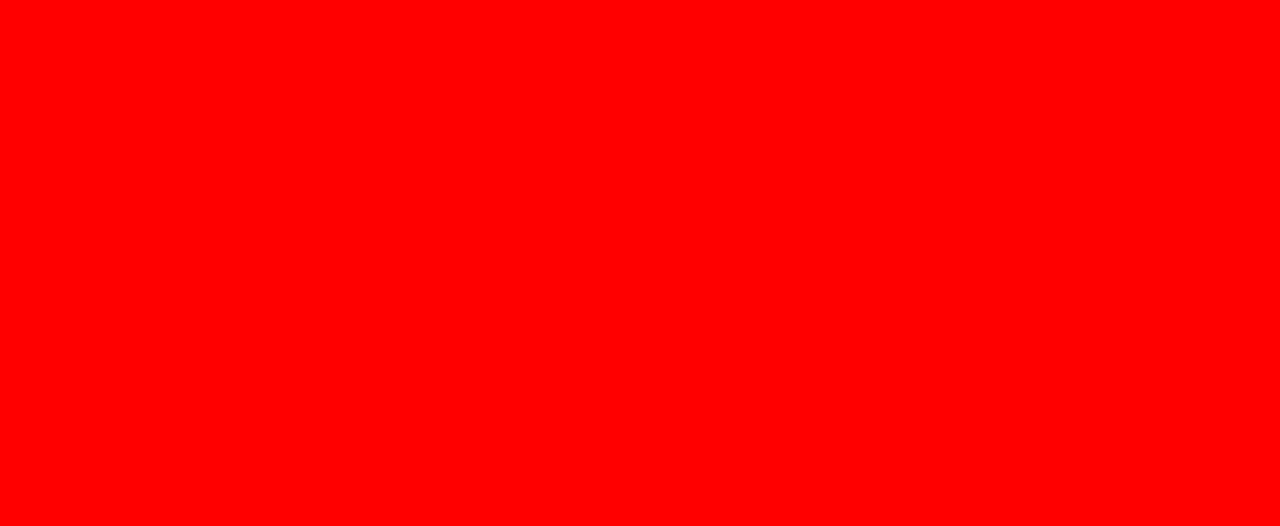
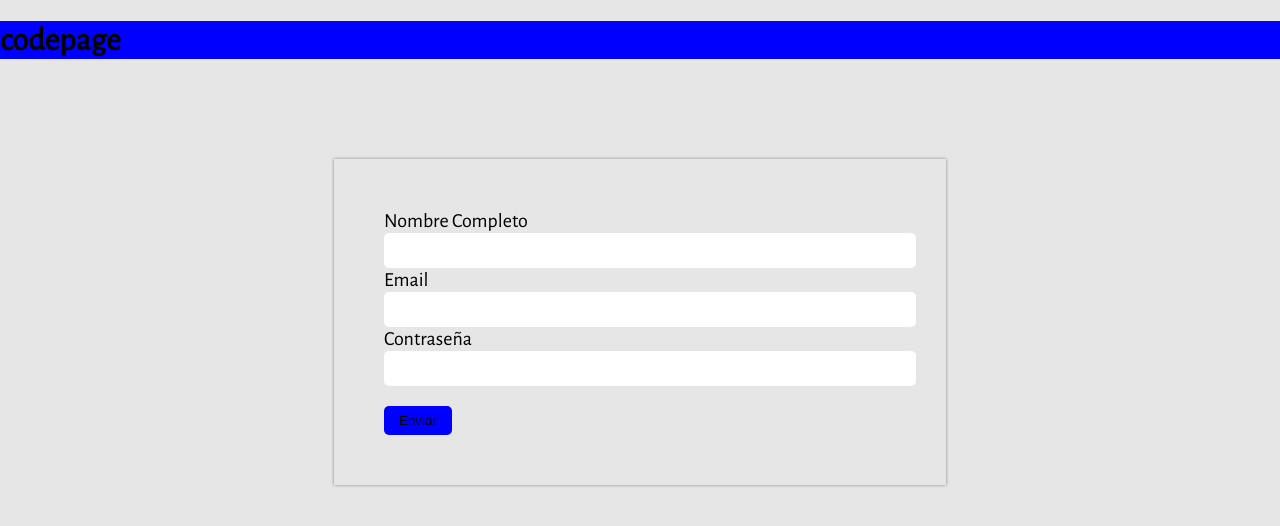
Before and after one commit to avanegasp/pageEditor, a plain HTML site: page index.html in a window 1280 px wide. Drawn offline with nearby package versions, Linux system fonts and the light colour scheme.

Commit message:
Form almost done

```diff
--- a/css/style.css
+++ b/css/style.css
@@ -1,3 +1,81 @@
 body{
-  background: red;
+  margin: 0;
+  padding: 0;
+  background: rgba(28, 12, 24, 0.1);
+  font-family: 'Alegreya Sans', sans-serif;
 }
+
+header{
+  background: blue;
+}
+
+.wrap{
+  width: 40%;
+  padding: 50px;
+  box-shadow: 0px 0px 3px grey;
+  margin-right: 164px;
+  height: 50%;
+  margin:auto;
+}
+
+.contenedor-formulario{
+  /*float: right;*/
+  margin-top: 100px
+}
+
+.contenedor-formulario .wrap .formulario .input-group input[type="text"]{
+  padding: 10px;
+  border-radius: 5px;
+  border-bottom: 2px solid black;
+  border: none;
+  outline: none;
+  width: 100%;
+}
+
+.contenedor-formulario .wrap .formulario .input-group .label{
+  font-family: 'Alegreya Sans', sans-serif;
+  font-size: 20px;
+}
+
+.contenedor-formulario .wrap .formulario .input-group input[type="email"]{
+  padding: 10px;
+  border-radius: 5px;
+  border-bottom: 2px solid black;
+  border: none;
+  outline: none;
+  width: 100%;
+}
+
+.contenedor-formulario .wrap .formulario .input-group .email{
+  font-family: 'Alegreya Sans', sans-serif;
+  font-size: 20px;
+}
+
+.contenedor-formulario .wrap .formulario .input-group input[type="password"]{
+  padding: 10px;
+  border-radius: 5px;
+  border-bottom: 2px solid black;
+  border: none;
+  outline: none;
+  width: 100%;
+}
+
+.contenedor-formulario .wrap .formulario .input-group .password{
+  font-family: 'Alegreya Sans', sans-serif;
+  font-size: 20px;
+}
+
+.input-enviar{
+  margin-top: 20px;
+}
+
+.input-enviar input[type="submit"]{
+  padding: 7px 15px;
+  background: blue;
+  border-radius: 5px;
+  border: none;
+}
+
+.input-enviar input[type="submit"]:hover{
+  background: yellow;
+}
--- a/index.html
+++ b/index.html
@@ -3,10 +3,42 @@
   <head>
     <meta charset="utf-8">
     <title>Editor Page</title>
+    <meta name="viewport" content="width=device-width, user-scalable=no, initial-scale=1.0, maximum-scale=1.0, minimum-scale=1.0">
     <link rel="stylesheet" href="css/style.css">
-    <link rel="stylesheet" href="js/app.js">
+    <link href="https://fonts.googleapis.com/css?family=Alegreya+Sans" rel="stylesheet">
   </head>
   <body>
 
+    <div class="container">
+      <header>
+        <h1>codepage</h1>
+      </header>
+    </div>
+      <div class="contenedor-formulario">
+        <div class="wrap">
+          <form class="formulario" name="formulario_registro" action="" method="post">
+            <div class="">
+              <div class="input-group">
+                <label class="label" for="nombre">Nombre Completo</label>
+                <input type="text" id="nombre" name="nombre" value="">
+              </div>
+              <div class="input-group">
+                <label class="email" for="email">Email</label>
+                <input type="email" id="email" name="email" value="">
+              </div>
+              <div class="input-group">
+                <label class="password" for="contraseña" >Contraseña</label>
+                <input type="password" id="contraseña" name="contraseña" value="">
+              </div>
+            </div>
+            <div class="input-enviar">
+              <input type="submit" id="btn-submit" value="Enviar">
+            </div>
+          </form>
+        </div>
+      </div>
+      <script src="https://code.jquery.com/jquery-3.2.1.min.js" integrity="sha256-hwg4gsxgFZhOsEEamdOYGBf13FyQuiTwlAQgxVSNgt4="
+  			crossorigin="anonymous"></script>
+  		<script src="js/app.js"></script>
   </body>
 </html>
--- a/js/app.js
+++ b/js/app.js
@@ -0,0 +1,47 @@
+
+(function(){
+
+  var formulario = document.formulario_registro,
+      elementos = formulario.elements;
+
+  //Funciones
+      var validarInputs = function(){
+          for(var i=0; i < elementos.length; i++){
+            if(elementos[i].type == "text" || elementos[i].type == "email" || elementos[i].type == "password"){
+              if(elementos[i].value == 0){
+                console.log('el campo '  + elementos[i].name + ' no esta completo');
+                elementos[i].className = elementos[i].className + ' error';
+                return false;
+              } else{
+                elementos[i].className = elementos[i].className.replace ('error', '');
+              }
+            }
+          }
+        }
+
+    // VALIDAR ENVIO
+      // var destino = "code.html";
+      //
+      // function reedireccionar(){
+      //   location.href=destino;
+      // };
+
+      var enviar = function(e){
+        if(!validarInputs()){
+          console.log('falto validar los inputs');
+          e.preventDefault();
+        // })else if(!reedireccionar()){
+        //   console.log('envia correctamente')
+         }else{
+           console.log('todos los campos estan llenos')
+           e.preventDefault();
+        }
+      }
+
+      formulario.addEventListener('submit', enviar);
+        for(var i=0; i < elementos.length; i++){
+          if(elementos[i].type == "text" || elementos[i].type == "email" || elementos[i].type == "password"){
+        }
+      }
+
+}())
```
